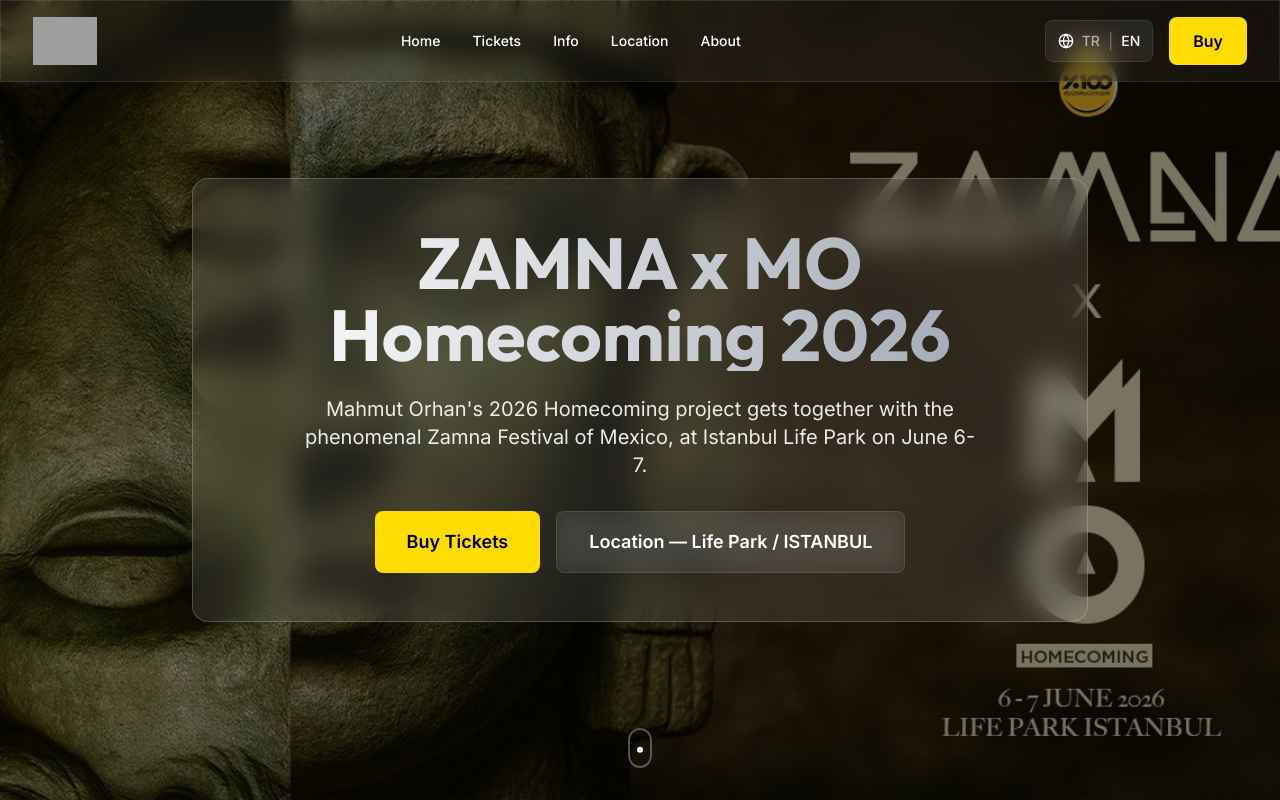
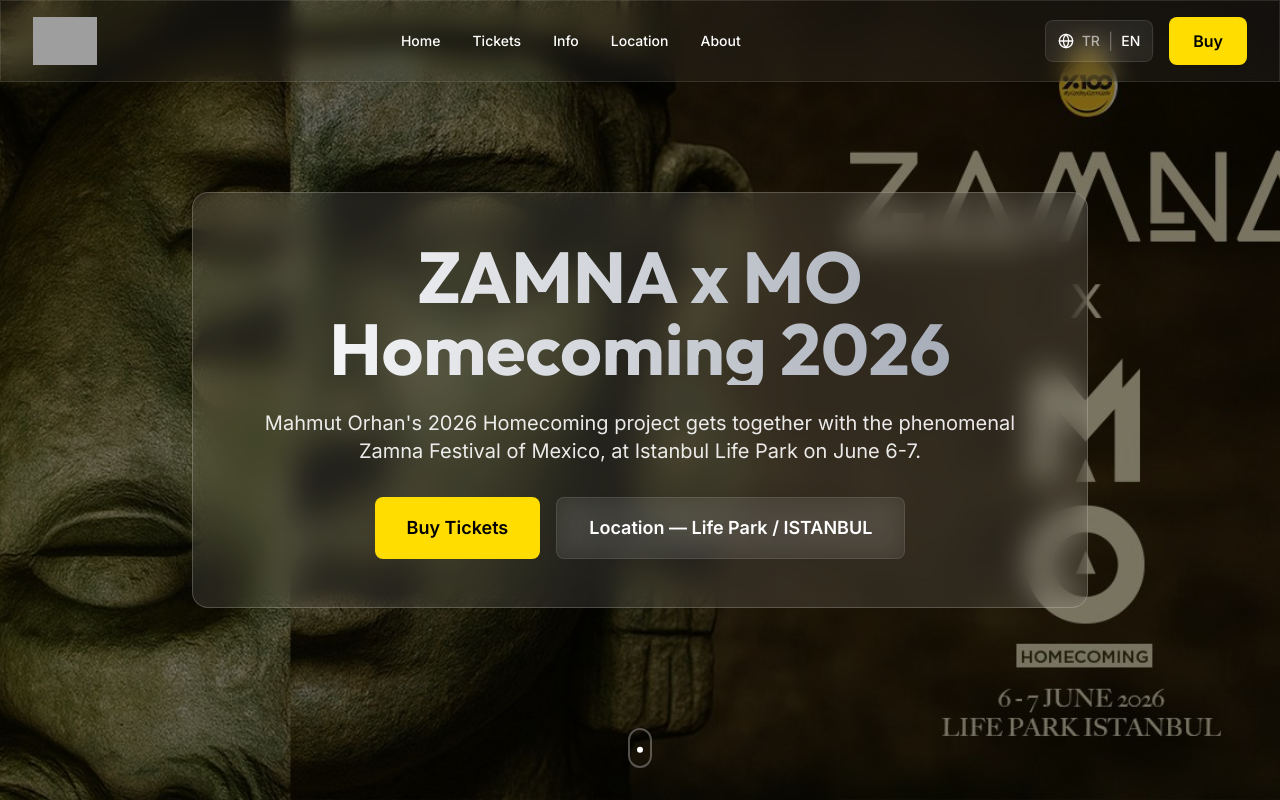
Before and after one commit to benhuseyin/zamna-festival, a Next.js app: page /en in a window 1280 px wide. Shown: the top 800 px of the page. Built offline with nearby package versions, Linux system fonts and the light colour scheme; grey boxes are pictures that could not be loaded.

Commit message:
[REFACTOR] Run npm i, and change max-w for hero

```diff
--- a/components/Hero.tsx
+++ b/components/Hero.tsx
@@ -3,7 +3,6 @@
 import { useTranslations } from 'next-intl';
 
 import { motion } from 'framer-motion';
-import HeroImage from '@/assets/images/hero.jpeg';
 
 export default function Hero() {
     const t = useTranslations('hero');
@@ -41,7 +40,7 @@
                             initial={{ opacity: 0, y: 20 }}
                             animate={{ opacity: 1, y: 0 }}
                             transition={{ duration: 0.8, delay: 0.4 }}
-                            className="text-lg md:text-xl text-white/90 mb-8 max-w-2xl mx-auto leading-relaxed"
+                            className="text-lg md:text-xl text-white/90 mb-8 max-w-3xl mx-auto leading-relaxed"
                         >
                             {t('subtitle')}
                         </motion.p>
```
Also changed, not shown: 1 other file (tests, documents, lock files or other folders).
